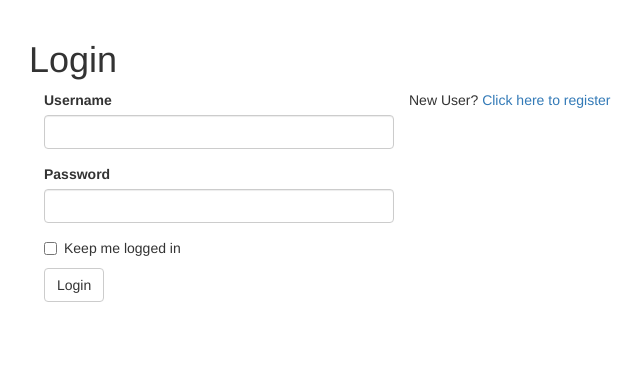
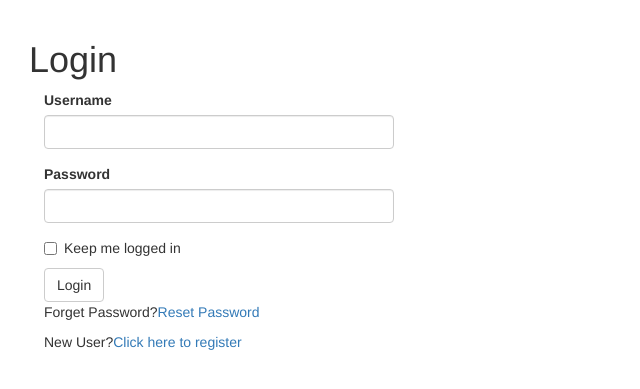
Before and after one commit to weqopy/blog_instance, a Flask app: a page that uses app/templates/auth/login.html in a window 1280 px wide. Shown: the part 52-441 px from the top of the page, without its empty margins (41-681 px from the left). Run offline with Flask 2, Linux system fonts and the light colour scheme; some libraries are stand-ins or nearby versions.

Commit message:
reset password by email

```diff
--- a/app/auth/forms.py
+++ b/app/auth/forms.py
@@ -6,7 +6,8 @@ from ..models import User
 
 class RegistForm(FlaskForm):
     """docstring for RegistForm"""
-    email = StringField('Email', validators=[DataRequired(), Length(1, 64), Email()])
+    email = StringField('Email', validators=[
+                        DataRequired(), Length(1, 64), Email()])
     username = StringField("What's your name?", validators=[DataRequired(), Length(1, 64), Regexp(
         '^[A-Za-z][A-Za-z0-9_.]*$', 0, 'Usernames must have only letters, numbers, dots or underscores')])
     password = PasswordField(
@@ -45,3 +46,22 @@ class Change_Password_Form(FlaskForm):
     confirm_pw = PasswordField('Confirm password.',
                                validators=[DataRequired()])
     submit = SubmitField('Submit')
+
+
+class PasswordResetRequestForm(FlaskForm):
+    email = StringField('Email', validators=[
+                        DataRequired(), Length(1, 64), Email()])
+    submit = SubmitField('Reset Password')
+
+
+class PasswordResetForm(FlaskForm):
+    email = StringField('Email', validators=[
+                        DataRequired(), Length(1, 64), Email()])
+    password = PasswordField('New Password', validators=[
+        DataRequired(), EqualTo('password2', message='Password must match')])
+    password2 = PasswordField('Confirm Password', validators=[DataRequired()])
+    submit = SubmitField('Reset Password')
+
+    def validate_email(self, field):
+        if User.query.filter_by(email=field.data).first() is None:
+            raise ValidationError('Unknown email address.')
--- a/app/auth/views.py
+++ b/app/auth/views.py
@@ -3,7 +3,7 @@ from flask_login import login_user, logout_user, login_required, current_user
 from datetime import datetime
 
 from . import auth
-from .forms import RegistForm, LoginForm, Change_Password_Form
+from .forms import RegistForm, LoginForm, Change_Password_Form, PasswordResetRequestForm, PasswordResetForm
 from .. import db
 from ..models import User
 from ..email import send_email
@@ -54,6 +54,7 @@ def account():
 # TODO: 通过邮件修改密码
 # TODO: 修改邮箱
 @auth.route('/change_password', methods=['GET', 'POST'])
+@login_required
 def change_password():
     form = Change_Password_Form()
     if form.validate_on_submit():
@@ -66,13 +67,48 @@ def change_password():
     return render_template('auth/change_password.html', form=form)
 
 
+@auth.route('/reset', methods=['GET', 'POST'])
+def password_reset_request():
+    if not current_user.is_anonymous:
+        return redirect(url_for('main.index'))
+    form = PasswordResetRequestForm()
+    if form.validate_on_submit():
+        user = User.query.filter_by(email=form.email.data).first()
+        if user:
+            token = user.generate_reset_token()
+            send_email(user.email, 'Reset Your Password',
+                       'auth/email/reset_password',
+                       user=user, token=token,
+                       next=request.args.get('next'))
+        flash('An email to reset your password has sent to you.')
+        return redirect(url_for('auth.login'))
+    return render_template('auth/reset_password.html', form=form)
+
+
+@auth.route('/reset/<token>', methods=['GET', 'POST'])
+def password_reset(token):
+    if not current_user.is_anonymous:
+        return redirect(url_for('main.index'))
+    form = PasswordResetForm()
+    if form.validate_on_submit():
+        user = User.query.filter_by(email=form.email.data).first()
+        if user is None:
+            return redirect(url_for('main.index'))
+        if user.reset_password(token, form.password.data):
+            flash('Your password has been updated.')
+            return redirect(url_for('auth.login'))
+        else:
+            return redirect(url_for('main.index'))
+    return render_template('auth/reset_password.html', form=form)
+
+
 @auth.route('/confirm/<token>')
 @login_required
 def confirm(token):
     if current_user.confirmed:
         return redirect(url_for('main.index'))
     if current_user.confirm(token):
-        flash('Confirmed!')
+        flash('You have confirmed your account!')
     else:
         flash('The confirmation link is invalid or has expired.')
     return redirect(url_for('main.index'))
--- a/app/templates/auth/login.html
+++ b/app/templates/auth/login.html
@@ -9,13 +9,7 @@
 </div>
 <div class="col-md-4">
     {{ wtf.quick_form(form) }}
-</div>
-<div>
-    <p>
-        New User?
-        <a href="{{ url_for('auth.register') }}">
-            Click here to register
-        </a>
-    </p>
+    <p>Forget Password?<a href="{{ url_for('auth.password_reset_request') }}">Reset Password</a></p>
+    <p>New User?<a href="{{ url_for('auth.register') }}">Click here to register</a></p>
 </div>
 {% endblock %}
```
Also changed, not shown: app/models.py (+16 -0 lines), app/templates/auth/email/reset_password.html (added, +9 -0 lines), app/templates/auth/email/reset_password.txt (added, +7 -0 lines), app/templates/auth/reset_password.html (added, +13 -0 lines).
